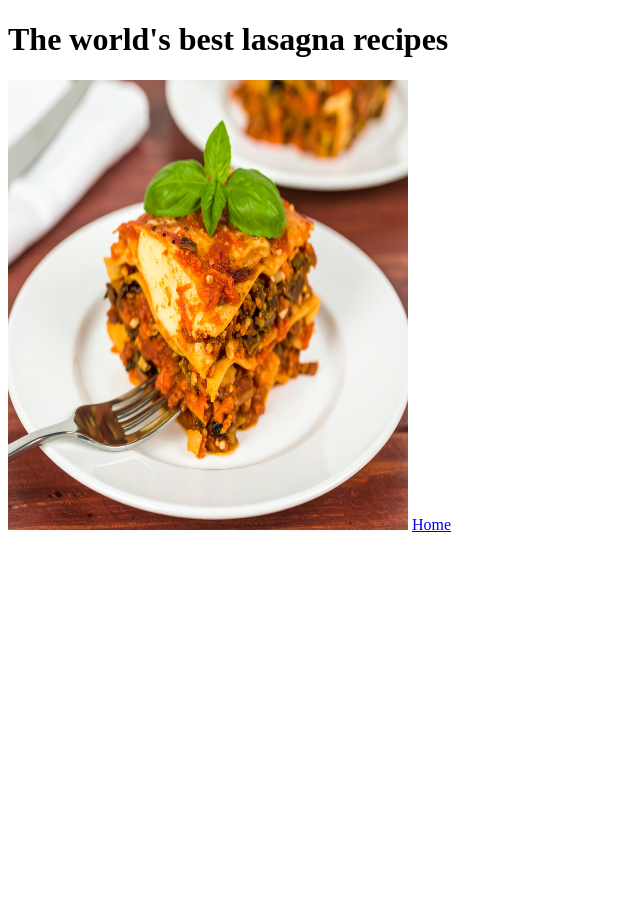
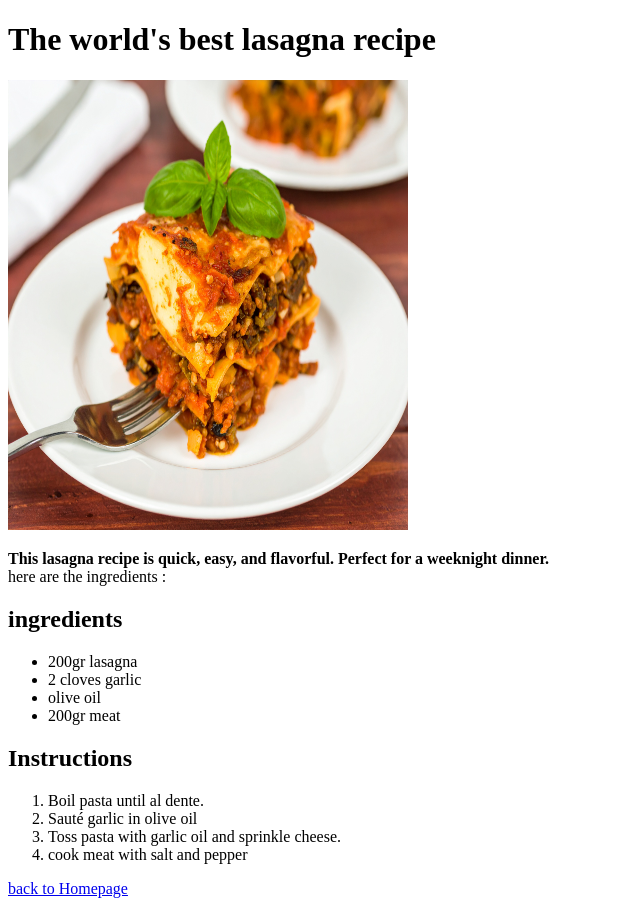
Before and after one commit to Mortynia/odin-recipes, a plain HTML site: page recipes/lasagna.html in a window 1280 px wide. Shown: the whole page, without its empty margins (0-640 px from the left). Before the commit the page ends 800 px from the top, so only its background shows below. Drawn offline with Linux system fonts and the light colour scheme.

Commit message:
lasagna page is done

```diff
--- a/recipes/lasagna.html
+++ b/recipes/lasagna.html
@@ -4,13 +4,38 @@
 <head>
     <meta charset="UTF-8">
     <meta name="viewport" content="width=device-width, initial-scale=1.0">
-    <title>Document</title>
+    <title>lasagna</title>
 </head>
 
 <body>
-    <h1>The world's best lasagna recipes</h1>
+    <h1>The world's best lasagna recipe</h1>
+
     <img src="../images/lasagna1.jpg" width="400" height="450">
-    <a href="../index.html">Home</a>
+
+    <p><strong>This lasagna recipe is quick, easy, and flavorful. Perfect for a weeknight dinner.</strong><br>
+        here are the ingredients :</strong></p>
+    <h2>ingredients</h2>
+    <ul>
+        <li>200gr lasagna</li>
+        <li>2 cloves garlic</li>
+        <li>olive oil</li>
+        <li>200gr meat</li>
+
+    </ul>
+
+    <h2>Instructions</h2>
+    <ol>
+        <li>Boil pasta until al dente.</li>
+        <li>Sauté garlic in olive oil</li>
+        <li>Toss pasta with garlic oil and sprinkle cheese.</li>
+        <li>cook meat with salt and pepper</li>
+
+    </ol>
+
+
+
+
+    <p><a href="../index.html">back to Homepage</a></p>
 
 </body>
 
```
